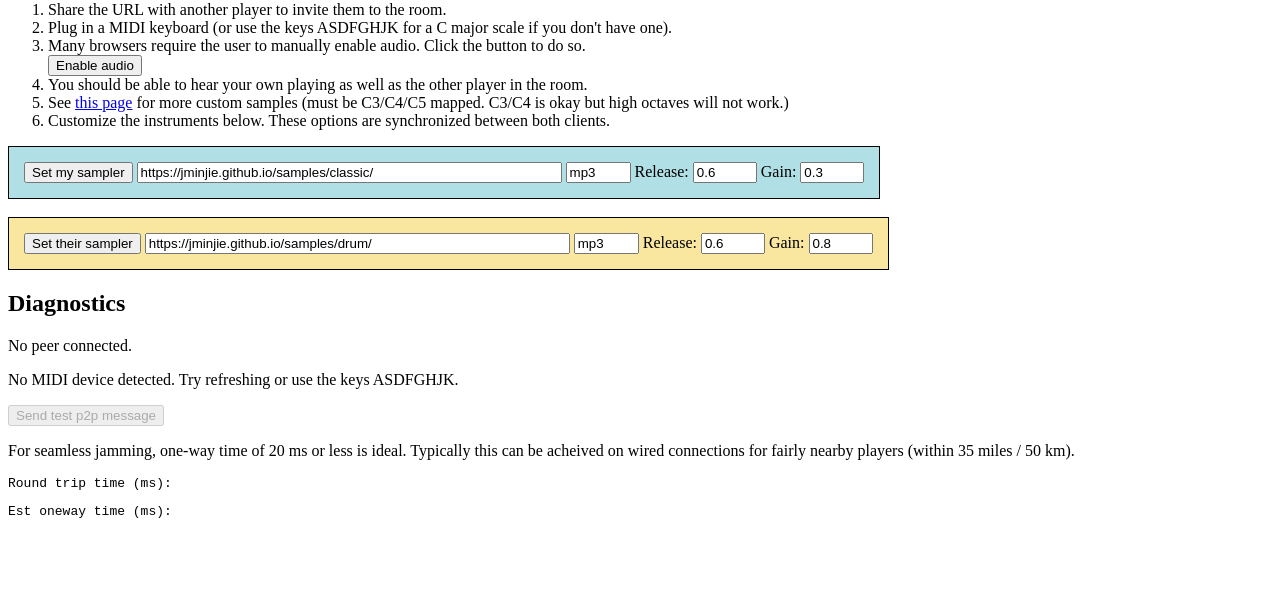
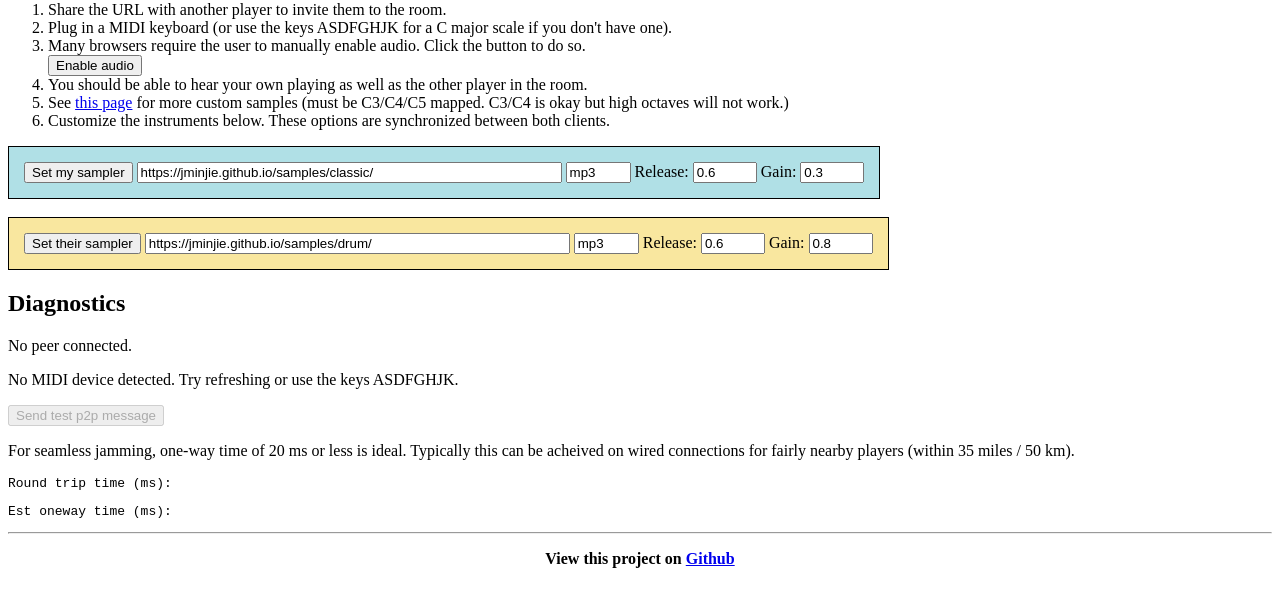
Before and after one commit to jminjie/fourhands, a website: page index.html in a window 1280 px wide. Shown: the part 79-686 px from the top of the page. Drawn offline with nearby package versions, Linux system fonts and the light colour scheme; no server answers.

Commit message:
Add coffee button

```diff
--- a/index.html
+++ b/index.html
@@ -46,5 +46,10 @@
   <script src="/socket.io/socket.io.js"></script>
   <script src="https://webrtc.github.io/adapter/adapter-latest.js"></script>
   <script src="js/main.js"></script>
+  <hr>
+  <footer style="text-align:center;">
+      <p><b>View this project on <a href="https://github.com/jminjie/fourhands">Github</a></b></p>
+      <script type="text/javascript" src="https://cdnjs.buymeacoffee.com/1.0.0/button.prod.min.js" data-name="bmc-button" data-slug="jminjie" data-color="#FFDD00" data-emoji=""  data-font="Cookie" data-text="Buy me a coffee" data-outline-color="#000000" data-font-color="#000000" data-coffee-color="#ffffff" ></script>
+  </footer>
 </body>
 </html>
```
Also changed, not shown: README.md.
